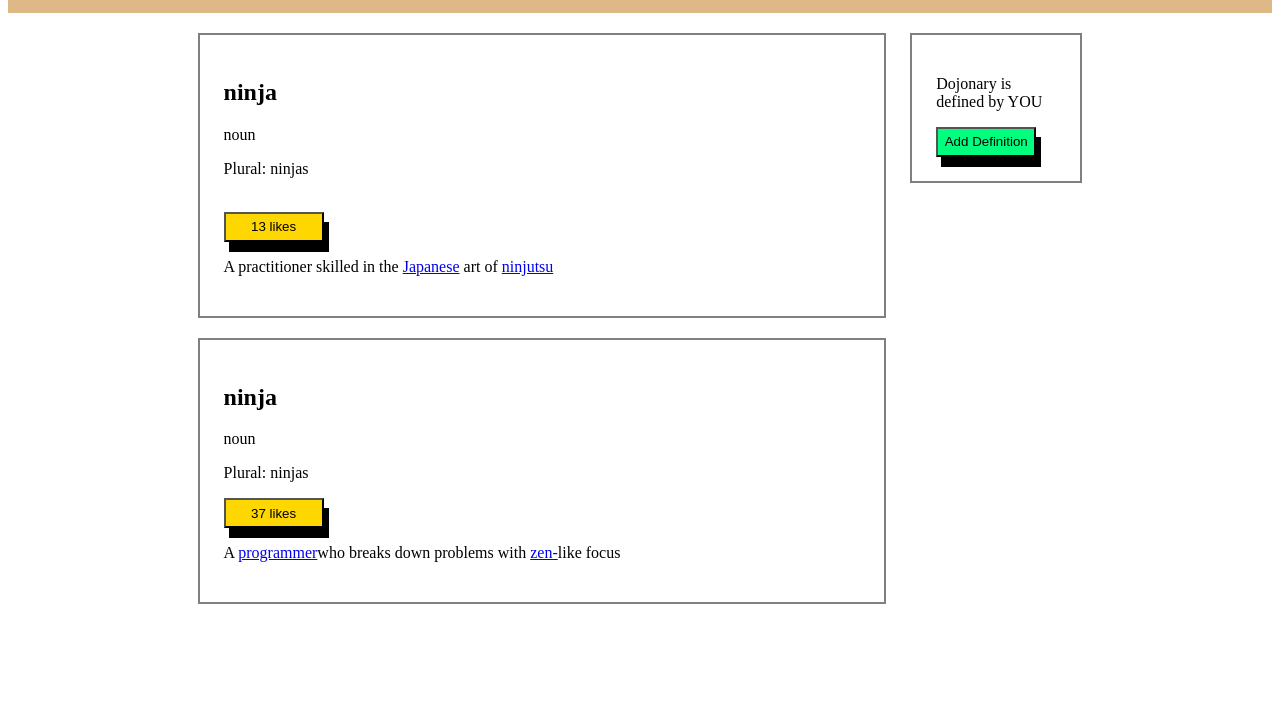
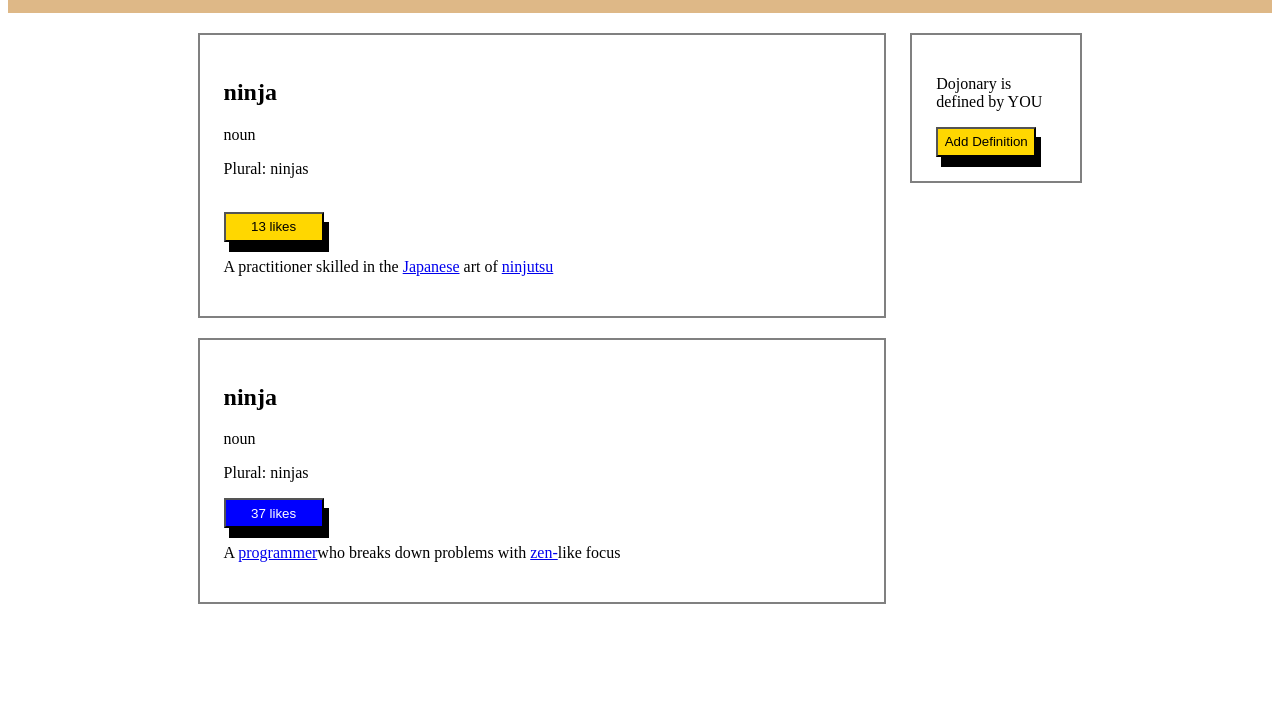
Before and after one commit to RiyaJose27/button_clicker, a plain HTML site: page index.html in a window 1280 px wide. Shown: the part 94-800 px from the top of the page. Drawn offline with Linux system fonts and the light colour scheme.

Commit message:
Button Clicker

```diff
--- a/button.css
+++ b/button.css
@@ -17,7 +17,7 @@ background-color:burlywood;
 .button1 {
     width :100px;
     height: 30px;
-    background-color:skyblue;
+    background-color:blue;
     box-shadow: 5px 10px black;
     color: White;
 }
@@ -43,10 +43,10 @@ main {
     flex: 2;
     align-self: flex-start;
 }
-.button1 {
+.button2 {
     width :100px;
     height: 30px;
-    background-color: gold;
+    background-color:gold;
     box-shadow: 5px 10px;
     color: black;
 }
@@ -68,20 +68,20 @@ aside {
 .aside-body {
     padding: 1.5em;
 }
-button {
+.button3 {
     width :100px;
     height: 30px;
-    background-color: springgreen;
+    background-color:gold;
     box-shadow: 5px 10px;
     color: black;
 }
 .card-body {
     display: inline-block;
 }
-.button3 {
+.button4 {
     width :100px;
     height: 30px;
-    background-color: gold;
+    background-color: seagreen;
     box-shadow: 5px 10px;
     color: black;
 }
```
